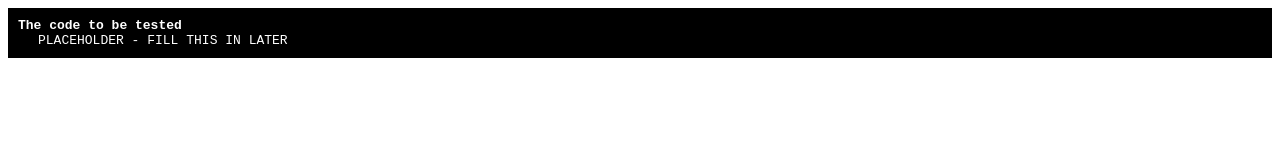
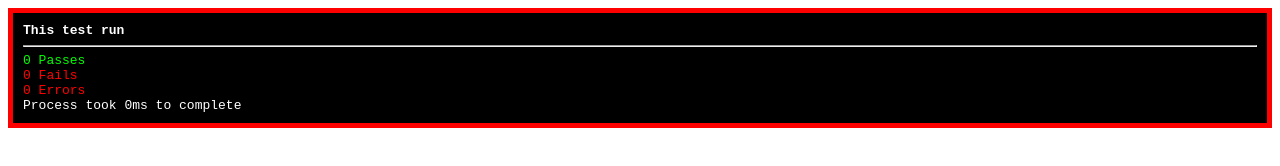
Before and after one commit to DonaldKellett/JSTester, a plain HTML site: page index.html in a window 1280 px wide. Drawn offline with Linux system fonts and the light colour scheme.

Commit message:
Complete Test.describe

```diff
--- a/index.html
+++ b/index.html
@@ -7,7 +7,11 @@
   </head>
   <body>
     <script>
-    Test.describe();
+    Test.describe("This test run", function () {
+      for (var i = 0; i < 10000; i++) {
+        console.log(i);
+      }
+    });
     </script>
   </body>
 </html>
--- a/tester.js
+++ b/tester.js
@@ -1,4 +1,8 @@
-var Test = Object.freeze({
+var Test = {
+  // Key Properties
+  passes: 0,
+  fails: 0,
+  errors: 0,
   // Test Output Method
   write: function (output) {
     document.getElementsByTagName("body")[0].innerHTML += output;
@@ -19,6 +23,26 @@ var Test = Object.freeze({
   describe: function (msg, fn) {
     var uniqId = this.randomToken();
     msg = msg || "The code to be tested";
-    this.write("<div id='console_" + uniqId + "' style='color:white;background-color:black;padding:10px;font-family:monospace'>" + "<strong>" + msg + "</strong>" + "<div id='describe_" + uniqId + "' style='margin-left:20px'>" + "PLACEHOLDER - FILL THIS IN LATER" + "</div>" + "</div>");
+    this.passes = this.fails = this.errors = 0;
+    var output = "<div id='console_" + uniqId + "' style='color:white;background-color:black;padding:10px;font-family:monospace'>";
+    output += "<strong>" + msg + "</strong>";
+    output += "<div id='describe_" + uniqId + "' style='margin-left:20px'>";
+    var start = new Date().getTime();
+    try {
+      fn();
+    } catch (e) {
+      this.errors++;
+      output += "<span style='color:red'>" + e + "</span>";
+    }
+    var dur = new Date().getTime() - start;
+    output += "</div>";
+    output += "<hr />";
+    output += "<span style='color:lime'>" + this.passes + " Passes</span><br />";
+    output += "<span style='color:red'>" + this.fails + " Fails</span><br />";
+    output += "<span style='color:red'>" + this.errors + " Errors</span><br />";
+    output += "Process took " + dur + "ms to complete<br />"
+    output += "</div>";
+    this.write(output + "<br />");
+    document.getElementById("console_" + uniqId).style.border = "5px solid " + (this.passes > 0 && this.fails === 0 && this.errors === 0 ? "lime" : "red");
   }
-});
+};
```
